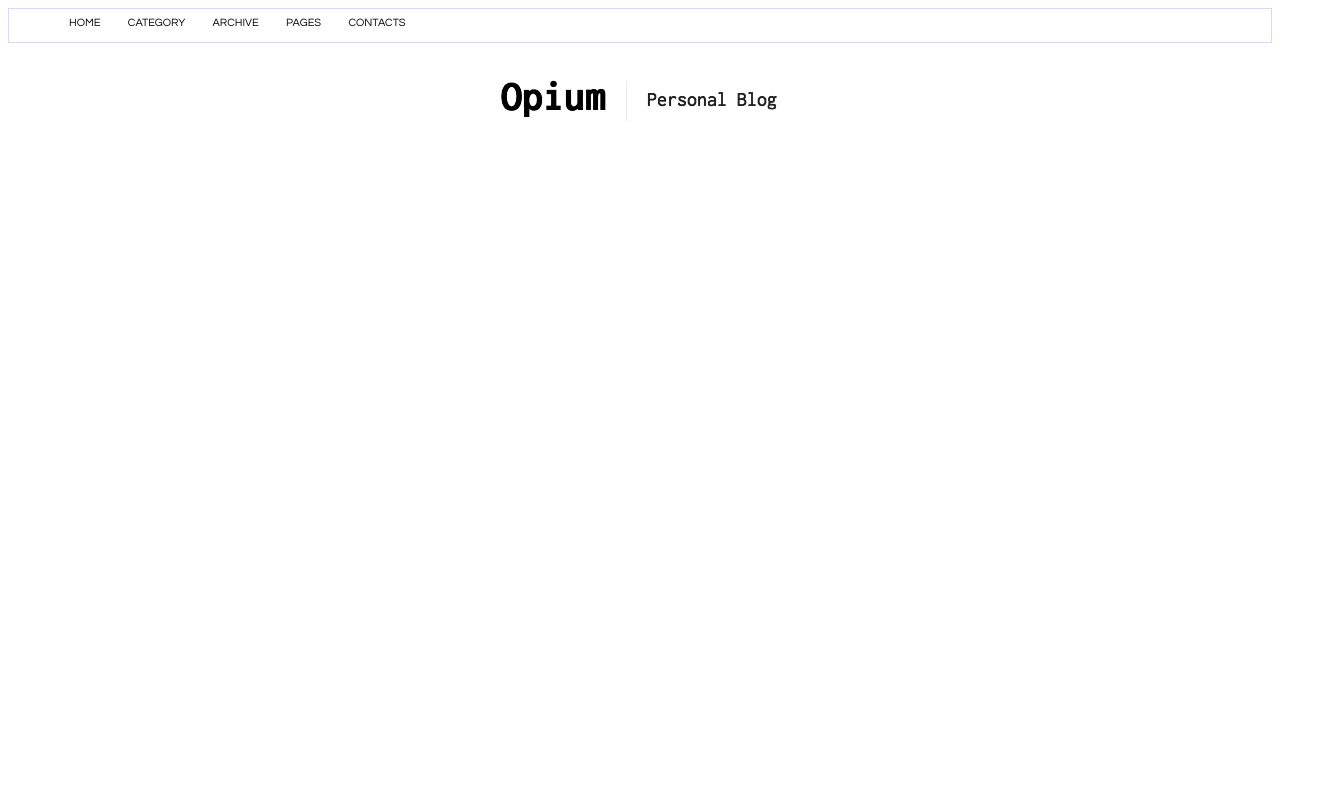
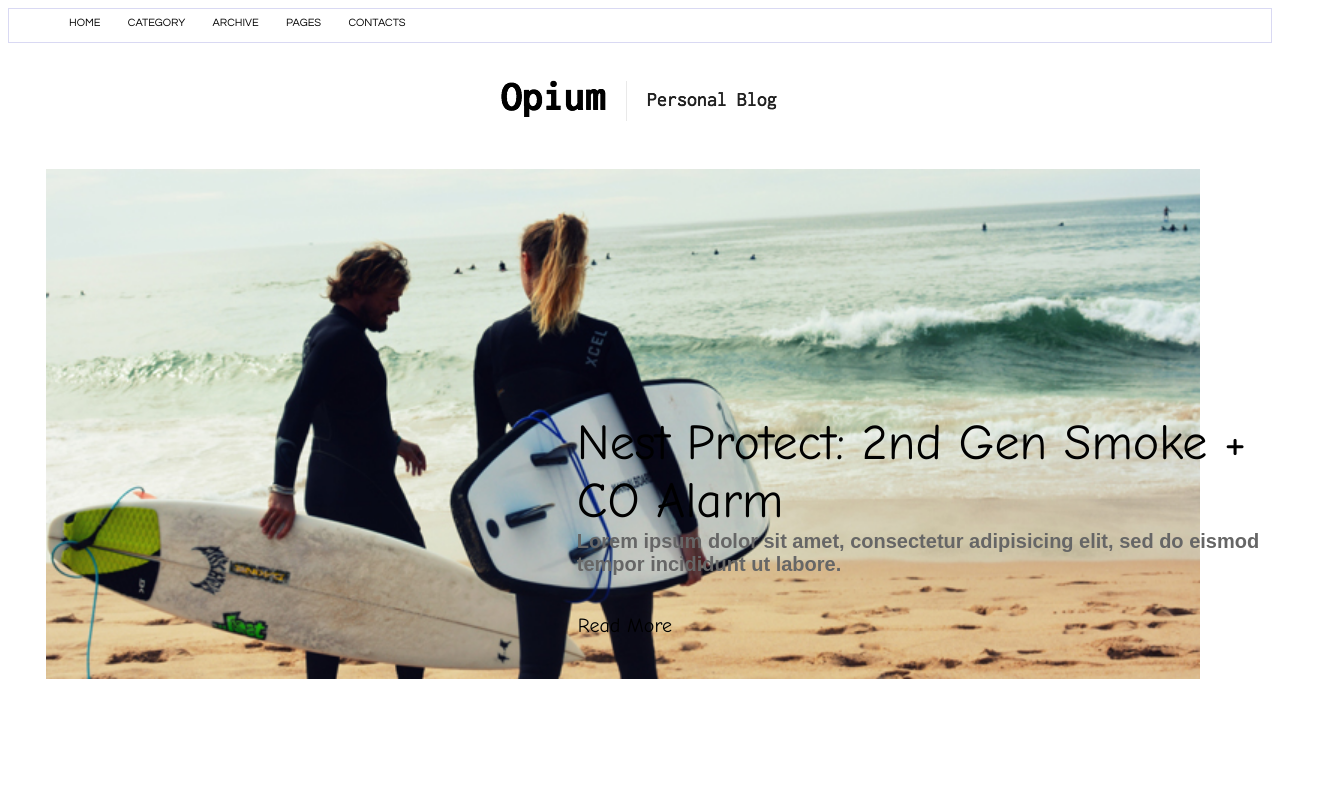
Before and after one commit to JoaoWhiite/Trabalhinho, a plain HTML site: page TarefinhaTop/index.html in a window 1280 px wide. Shown: the whole page, 1335 px wide, since content can reach past the window. Drawn offline with Linux system fonts and the light colour scheme.

Commit message:
Pagina inicial continuada

```diff
--- a/TarefinhaTop/css/style.css
+++ b/TarefinhaTop/css/style.css
@@ -44,3 +44,36 @@ a
 {
   margin-top: 4%
 }
+#b4
+{
+  margin: 10% 0px 0px 3%;
+  height: 65%
+
+}
+.escrito
+{
+  background-color: white;
+  width: 60%;
+  height:50%;
+  font-family: Comic Sans MS;
+  font-size: 50px;
+  margin: -21% 0px 0px 45%
+}
+#b5
+{
+  color:#666666;
+  font-family: arial;
+  font-size: 20px
+}
+.read
+{
+  background-color: white;
+  font-size:  20px;
+  margin-top:  5%;
+  border-radius: 10px;
+  border: 1px solid black;
+  width: 50%;
+}
+.read:hover
+{
+  background-color: Blue;
--- a/TarefinhaTop/index.html
+++ b/TarefinhaTop/index.html
@@ -18,6 +18,17 @@
       <a href=""><center><img src="img/logo.png" alt="LOGO OPiUM"></center><a>
     </div>
      </div>
+     <div class="imagemblog">
+       <img src="img/blog.jpg" alt="imagem" id="b4">
+     </div>
+     <div class="escrito">
+          Nest Protect: 2nd Gen Smoke + <br>CO Alarm<br>
+          <b id="b5">Lorem ipsum dolor sit amet, consectetur adipisicing elit, sed do eismod<br>tempor incididunt ut labore.</b>
+          <div class="read">
+           <a href="">  Read More<a>
+          </div>
+     </div>
+
   </div>
   </body>
 </html>
```
Also changed, not shown: TarefinhaTop/img/blog.jpg (added).
